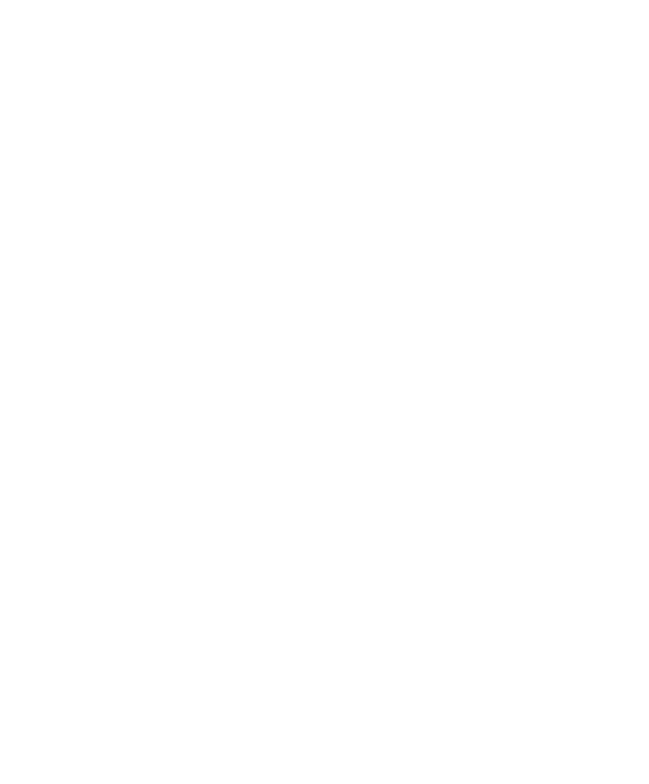
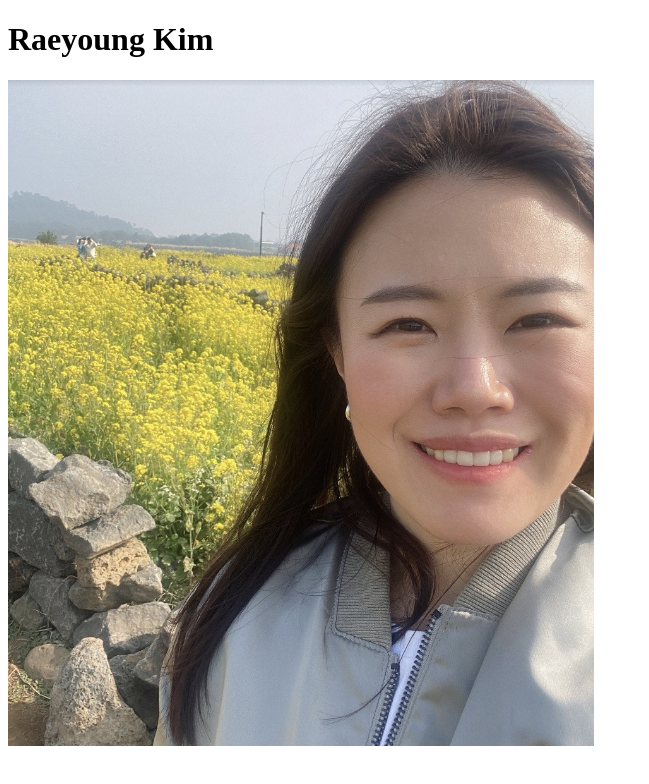
Before and after one commit to kim00508/mtm6201-week1, a plain HTML site: page index.html in a window 1280 px wide. Shown: the whole page, without its empty margins (0-649 px from the left). Drawn offline with Linux system fonts and the light colour scheme.

Commit message:
adds image

```diff
--- a/index.html
+++ b/index.html
@@ -6,6 +6,10 @@
     <title>Raeyoung Kim</title>
 </head>
 <body>
+    <header>
+        <h1>Raeyoung Kim</h1>
+        <img src="images/selfie.png" alt="selfie">
+    </header>
 
 </body>
 </html>
```
Also changed, not shown: images/selfie.png (added).
